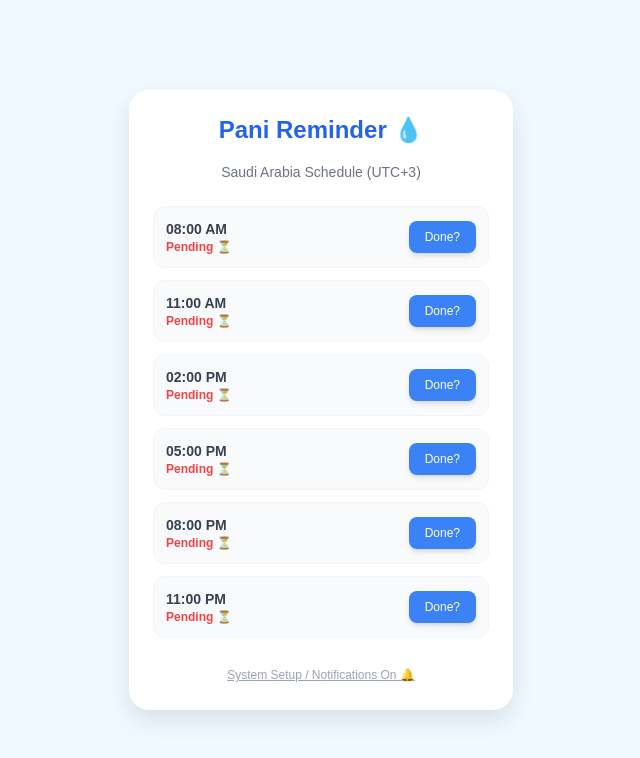
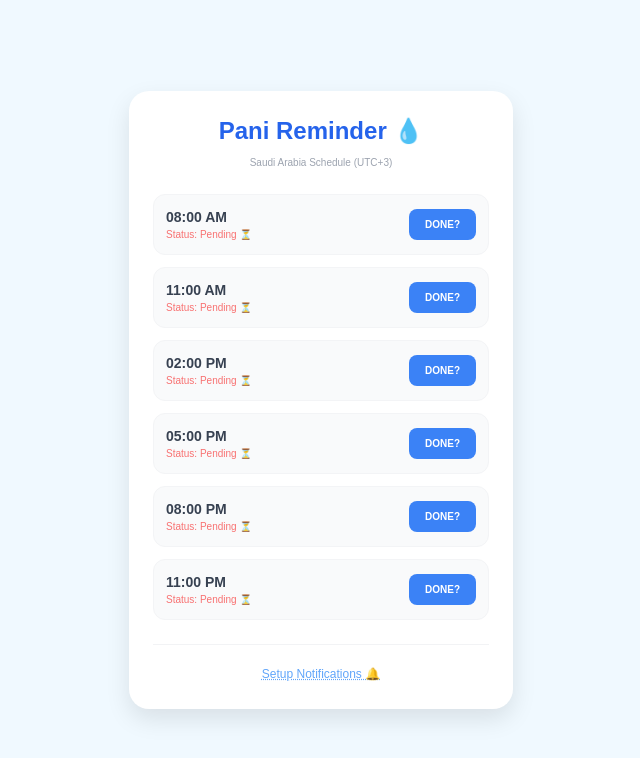
Before and after one commit to haseebnazarmalik-ai/water, a plain HTML site: page index.html in a window 1280 px wide. Shown: the whole page, without its empty margins (319-959 px from the left). Drawn offline with nearby package versions, Linux system fonts and the light colour scheme.

Commit message:
Update index.html

```diff
--- a/index.html
+++ b/index.html
@@ -8,25 +8,25 @@
     <style>
         body { background: #f0f9ff; font-family: sans-serif; }
         .card { background: white; border-radius: 20px; box-shadow: 0 10px 25px rgba(0,0,0,0.1); }
-        .status-done { color: #10b981; font-weight: bold; }
-        .status-pending { color: #ef4444; font-weight: bold; }
     </style>
 </head>
 <body class="flex items-center justify-center min-h-screen p-4">
 
     <div class="card p-6 max-w-sm w-full text-center">
-        <h1 class="text-2xl font-bold text-blue-600 mb-4">Pani Reminder 💧</h1>
-
-        <p class="text-gray-500 text-sm mb-6">Saudi Arabia Schedule (UTC+3)</p>
+        <h1 class="text-2xl font-bold text-blue-600 mb-2">Pani Reminder 💧</h1>
+        <p class="text-gray-400 text-[10px] mb-6">Saudi Arabia Schedule (UTC+3)</p>
 
         <div id="scheduleContainer" class="space-y-3 mb-6">
+            <p class="text-gray-400 text-sm">Slots loading...</p>
         </div>
 
-        <button id="notifyBtn" class="text-xs text-gray-400 underline">
-            System Setup / Notifications On 🔔
+        <hr class="mb-4 opacity-50">
+
+        <button id="notifyBtn" class="text-xs text-blue-400 underline decoration-dotted">
+            Setup Notifications 🔔
         </button>
 
-        <div id="tokenArea" class="mt-4 text-[8px] text-gray-300 break-all hidden"></div>
+        <div id="tokenArea" class="mt-4 p-2 bg-gray-50 border border-dashed rounded text-[8px] text-gray-400 break-all hidden"></div>
     </div>
 
     <script type="module">
@@ -45,7 +45,6 @@
         const app = initializeApp(firebaseConfig);
         const messaging = getMessaging(app);
 
-        // Saudi Schedule Slots
         const slots = [
             { id: 's1', time: '08:00 AM' },
             { id: 's2', time: '11:00 AM' },
@@ -55,60 +54,64 @@
             { id: 's6', time: '11:00 PM' }
         ];
 
+        function renderSlots() {
             const container = document.getElementById('scheduleContainer');
+            container.innerHTML = '';
 
-        function renderSlots() {
-            container.innerHTML = '';
-            // Aaj ki date taake har roz status reset ho sake
+            // Check for daily reset
             const today = new Date().toDateString();
-            const lastReset = localStorage.getItem('lastResetDate');
-
-            if (lastReset !== today) {
+            if (localStorage.getItem('lastResetDate') !== today) {
                 slots.forEach(s => localStorage.removeItem(s.id));
                 localStorage.setItem('lastResetDate', today);
             }
 
             slots.forEach(slot => {
-                const status = localStorage.getItem(slot.id) === 'done';
+                const isDone = localStorage.getItem(slot.id) === 'done';
                 const div = document.createElement('div');
                 div.className = "flex items-center justify-between p-3 bg-gray-50 rounded-xl border border-gray-100";
 
                 div.innerHTML = `
                     <div class="text-left">
-                        <p class="text-sm font-semibold text-gray-700">${slot.time}</p>
-                        <p class="${status ? 'status-done' : 'status-pending'} text-xs">
-                            ${status ? 'Done ✅' : 'Pending ⏳'}
+                        <p class="text-sm font-bold text-gray-700">${slot.time}</p>
+                        <p class="text-[10px] ${isDone ? 'text-green-500' : 'text-red-400'}">
+                            ${isDone ? 'Status: Done ✅' : 'Status: Pending ⏳'}
                         </p>
                     </div>
-                    ${!status ? `
-                        <button onclick="markDone('${slot.id}')" class="bg-blue-500 text-white text-xs px-4 py-2 rounded-lg shadow-md active:scale-95">
-                            Done?
+                    ${!isDone ? `
+                        <button onclick="markAsDone('${slot.id}')" class="bg-blue-500 text-white text-[10px] px-4 py-2 rounded-lg font-bold">
+                            DONE?
                         </button>
-                    ` : '<div class="text-green-500 text-lg">✓</div>'}
+                    ` : '<span class="text-green-500 font-bold text-sm">COMPLETED</span>'}
                 `;
                 container.appendChild(div);
             });
         }
 
-        window.markDone = (id) => {
-            if (confirm("Kya aapne pani pi liya hai?")) {
+        // Global function for the button
+        window.markAsDone = (id) => {
+            if (confirm("Pani pi liya? Status update kar doon?")) {
                 localStorage.setItem(id, 'done');
                 renderSlots();
             }
         };
 
-        // Notification Setup
         document.getElementById('notifyBtn').addEventListener('click', async () => {
+            try {
                 const permission = await Notification.requestPermission();
                 if (permission === 'granted') {
                     const token = await getToken(messaging, { vapidKey: 'BI5jSs1B8FxuSC_icOCaLbVMSD3IPfTKM6ieFjQOXMWUKD8yZCMkPOzYX24AsqocVh_dEUEOgOg282foqApOJIA' });
                     const area = document.getElementById('tokenArea');
                     area.innerText = token;
                     area.classList.remove('hidden');
-                alert("Notifications Active!");
+                    alert("System Linked! Notifications are ON.");
+                }
+            } catch (err) {
+                console.error(err);
+                alert("Error: Notification setup failed.");
             }
         });
 
+        // Start the app
         renderSlots();
     </script>
 </body>
```
Lines whose indentation alone changed are shown as unchanged.
